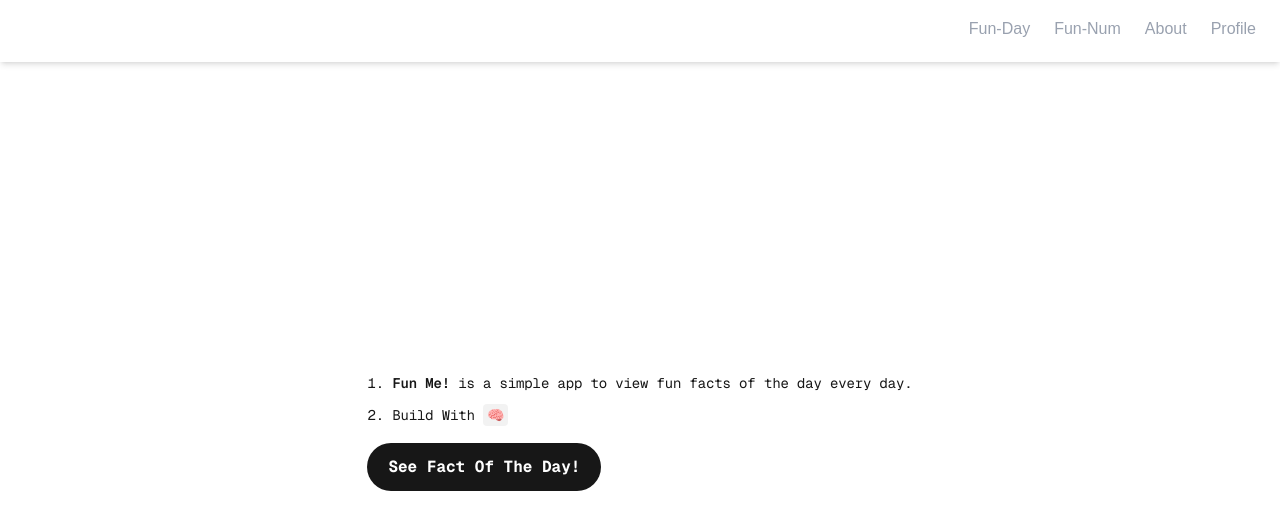
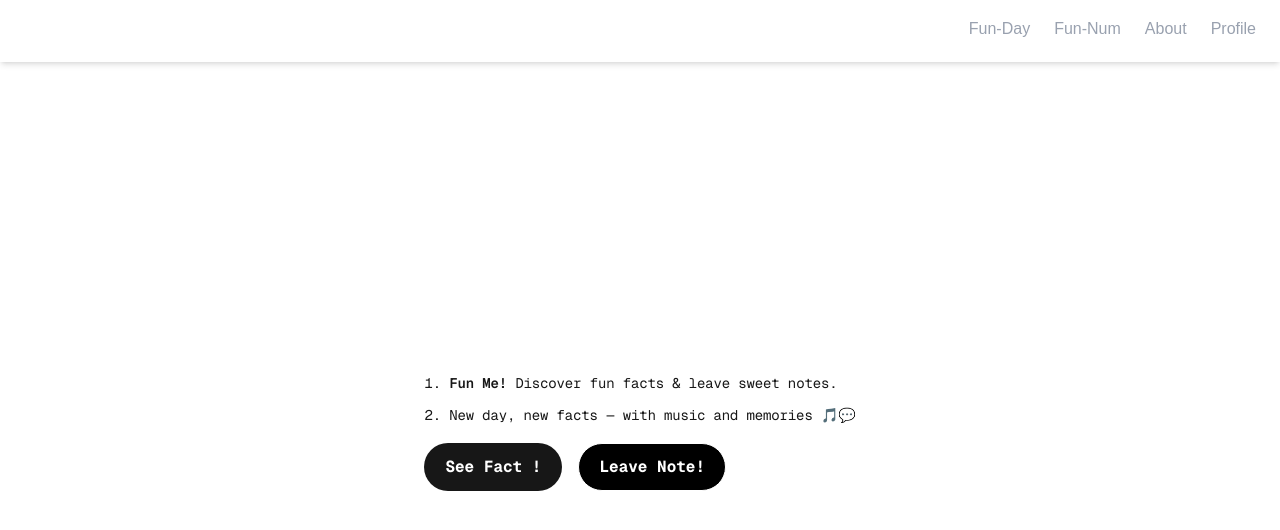
Before and after one commit to ZeeKotomori/Fun-Me-, a Next.js app: page / in a window 1280 px wide. Shown: the top 530 px of the page. Built offline with nearby package versions, Linux system fonts and the light colour scheme.

Commit message:
feat: update homepage content and improve link button labels for clarity

```diff
--- a/src/app/page.tsx
+++ b/src/app/page.tsx
@@ -10,22 +10,25 @@
       <PageWrapper>
         <ol className="list-inside list-decimal text-sm/6 text-center sm:text-left font-[family-name:var(--font-geist-mono)]">
           <li className="mb-2 tracking-[-.01em]">
-            <span className="font-semibold">Fun Me!</span> is a simple app to view fun facts of the day every day.
+            <span className="font-semibold">Fun Me!</span> Discover fun facts & leave sweet notes.
           </li>
 
           <li className="mb-2 tracking-[-.01em]">
-            Build With {" "}
-            <code className="bg-black/[.05] dark:bg-white/[.06] px-1 py-0.5 rounded font-[family-name:var(--font-geist-mono)] font-semibold">
-              🧠
-            </code>
+            New day, new facts — with music and memories 🎵💬
           </li>
 
-          <div className="flex pt-2 items-center flex-col sm:flex-row">
+          <div className="flex pt-2 items-center flex-col sm:flex-row gap-4">
             <Link
-              className="rounded-full border border-solid border-transparent transition-colors flex items-center justify-center bg-foreground text-background gap-2 hover:bg-[#383838] dark:hover:bg-[#ccc] font-medium text-sm sm:text-base h-10 sm:h-12 px-4 sm:px-5 sm:w-auto"
+              className="rounded-full border border-solid border-transparent transition-colors flex items-center justify-center bg-foreground text-background gap-2 hover:bg-gray-50 font-medium text-sm sm:text-base h-10 sm:h-12 px-4 sm:px-5 sm:w-auto"
               href='/fun-fact/today'
             >
-              <span className='font-bold'>See Fact Of The Day!</span>
+              <span className='font-bold'>See Fact !</span>
+            </Link>
+            <Link
+              className="rounded-full border border-solid hover:bg-gray-900 text-white border-white bg-black transition-colors flex items-center justify-center gap-2 font-medium text-sm sm:text-base h-10 sm:h-12 px-4 sm:px-5 sm:w-auto"
+              href='/notes/'
+            >
+              <span className='font-bold'>Leave Note!</span>
             </Link>
           </div>
         </ol>
```
